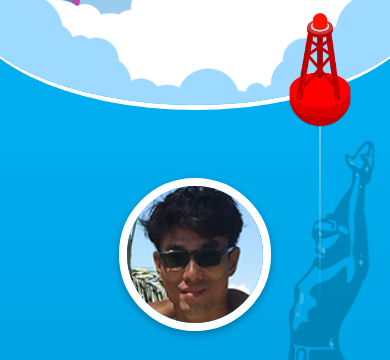
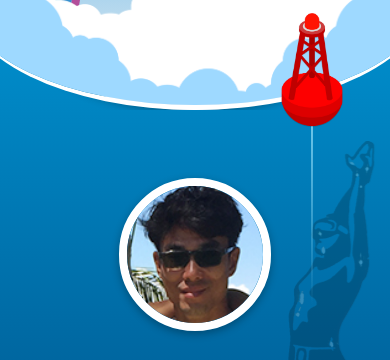
Before and after one commit to bbddstory/bbddstory.github.io, a website: page index.html in a window 390 px wide. Shown: the part 241-601 px from the top of the page. Drawn offline with Linux system fonts and the light colour scheme.

Commit message:
Changed background gradient location.

```diff
--- a/css/_content.scss
+++ b/css/_content.scss
@@ -1,5 +1,10 @@
+@media only screen and (max-width: 500px) {
+  #content {
+    background: none !important;
+  }
+}
+
 #content {
-  background: #000;
   width: 100vw;
   margin-bottom: -1px;
   font-family: "Fira Code Light";
--- a/css/_footer.scss
+++ b/css/_footer.scss
@@ -14,7 +14,8 @@
     #nav-mobile:nth-child(2) {
       text-align: left;
       a {
-        color: #7490ad !important;
+        color: #fff !important;
+        opacity: .5;
       }
     }
 
@@ -68,7 +69,8 @@
     display: flex !important;
     justify-content: space-between;
     font-family: "Fira Code Light";
-    color: #7490ad;
+    color: #fff;
+    opacity: .5;
     padding: 0 calc(7vw + 10px) 40px;
 
     span {
@@ -79,5 +81,5 @@
 
 #footer-mobile, #motto {
   display: none;
-  background-color: #004a80;
+  // background-color: #004a80;
 }
--- a/css/_header.scss
+++ b/css/_header.scss
@@ -47,7 +47,15 @@
     height: 90vw !important;
 
     .sky-gradient {
-      height: 50vh !important;
+      left: 50% !important;
+      transform: translateX(-50%);
+      width: 120vw !important;
+      height: 90vw !important;
+      border-bottom-left-radius: 50%;
+      border-bottom-right-radius: 50%;
+      -webkit-box-shadow: 0px 3px 8px 0px rgba(#000, .3);
+      -moz-box-shadow: 0px 3px 8px 0px rgba(#000, .3);
+      box-shadow: 0px 3px 8px 0px rgba(#000, .3);
     }
 
     .rainbow {
@@ -57,15 +65,6 @@
         width: 60vw;
         height: 60vw;
       }
-    }
-
-    #rainbow-mask {
-      position: absolute;
-      z-index: 1600;
-      bottom: 0;
-      width: 100vw;
-      height: 18vw;
-      background-color: #00aeef;
     }
 
     #cloud {
@@ -166,6 +165,8 @@
     position: absolute;
     top: 1vh;
     left: 50%;
+    height: 50vw;
+    overflow: hidden;
     transform: translateX(-50%);
     z-index: 1500;
 
--- a/css/_main.scss
+++ b/css/_main.scss
@@ -50,7 +50,7 @@
       #guideline-mobile-up {
         position: absolute;
         top: 0;
-        right: 17.8vw;
+        right: 19.7vw;
         width: 2px;
         height: 50vw;
         background: #00426e;
--- a/css/app.scss
+++ b/css/app.scss
@@ -10,6 +10,11 @@
   #body-wrap {
     height: 100vh;
     overflow-y: auto !important;
+    background: #004a80; /* For browsers that do not support gradients */
+    background: -webkit-linear-gradient(#00aef0, #004a80); /* For Safari 5.1 to 6.0 */
+    background: -o-linear-gradient(#00aef0, #004a80); /* For Opera 11.1 to 12.0 */
+    background: -moz-linear-gradient(#00aef0, #004a80); /* For Firefox 3.6 to 15 */
+    background: linear-gradient(#00aef0, #004a80); /* Standard syntax */
 
     &::-webkit-scrollbar {
       display: none;
@@ -28,7 +33,7 @@
       position: absolute;
       z-index: 3100;
       top: 65vw;
-      right: 10vw;
+      right: 12vw;
       width: 16vw;
     }
   }
@@ -37,7 +42,7 @@
 #body-wrap {
   position: relative;
   height: 100vh;
-  background-color: #1c97e3; // #87CEEB, #004a80
+  background-color: #004a80; // #87CEEB, #004a80
   overflow: hidden;
 
   ul {
--- a/index.html
+++ b/index.html
@@ -31,7 +31,6 @@
                     </div>
                 </div>
             </div>
-            <div id="rainbow-mask"></div>
             <img id="cloud" src="images/cloud.svg">
             <img id="cloud-mobile" src="images/cloud.png">
             <canvas resize="true" hidpi="off" id="canvas-ripple"></canvas>
```
Also changed, not shown: css/app.css.
